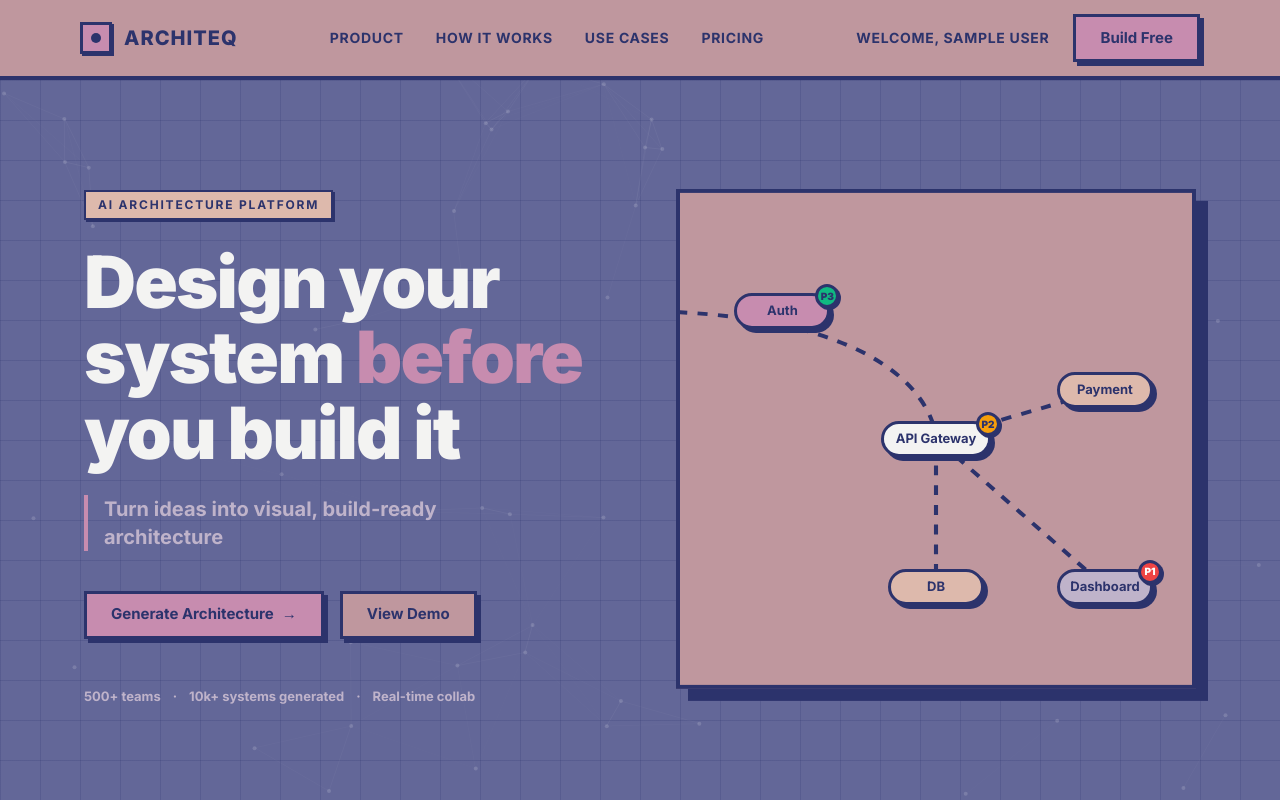
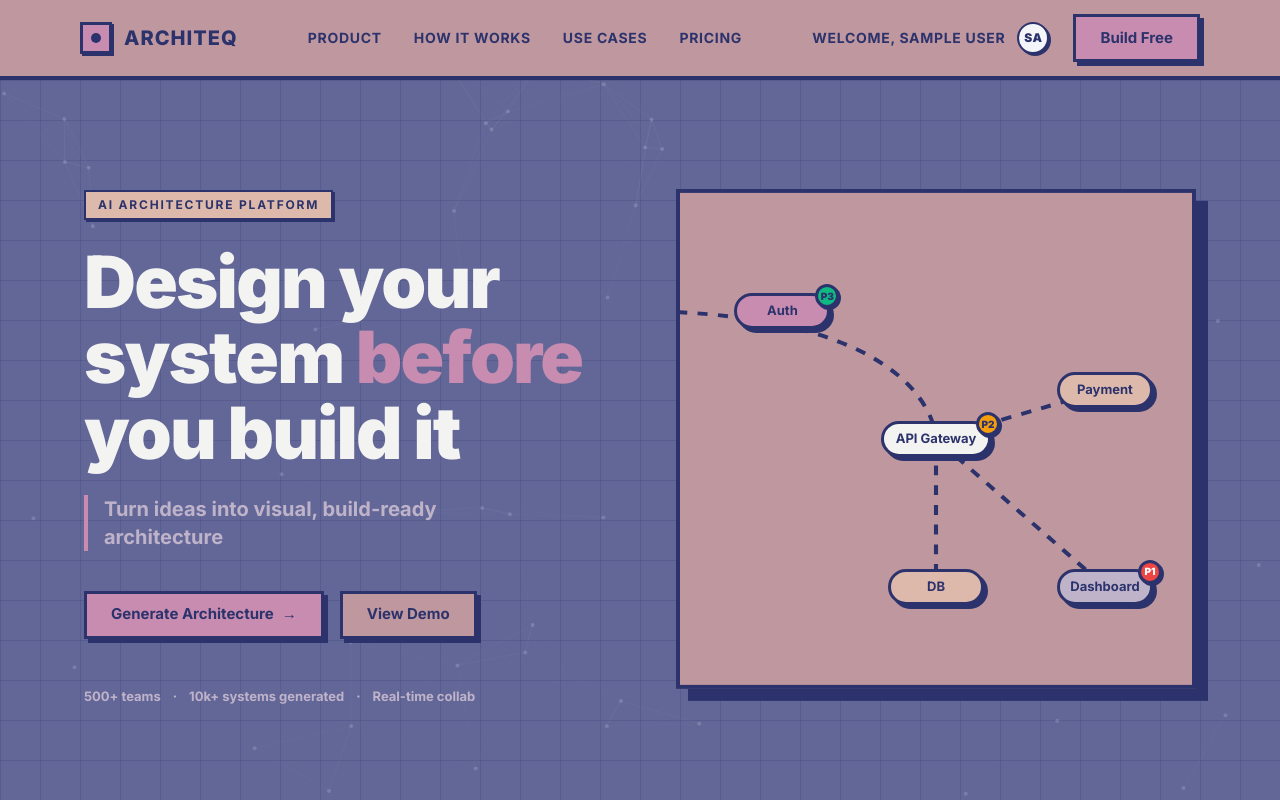
Before and after one commit to reejouu/architeqv1, a Next.js app in the folder frontend/: page / in a window 1280 px wide. Shown: the top 800 px of the page. Built offline with nearby package versions, Linux system fonts and the light colour scheme; no server answers; sample sign-in values are in the browser's storage.

Commit message:
small change in profile

```diff
--- a/frontend/src/components/landing/Navbar.tsx
+++ b/frontend/src/components/landing/Navbar.tsx
@@ -41,9 +41,11 @@ export default function Navbar() {
                             className="flex items-center gap-3 font-bold text-[#2c336c] hover:text-accentPurple transition-colors uppercase text-sm tracking-wider focus:outline-none"
                         >
                             <span>Welcome, {session.user?.name}</span>
-                            {/* {session.user?.image && (
-                                <img src={session.user.image} alt="Avatar" className="w-8 h-8 rounded-full border-[2px] border-[#2c336c]" />
-                            )} */}
+                            {session.user?.name && (
+                                <div className="w-8 h-8 rounded-full bg-[#f4f5f9] border-[2px] border-[#2c336c] flex items-center justify-center text-[#2c336c] font-black text-xs uppercase shadow-[2px_2px_0px_#2c336c]">
+                                    {session.user.name.substring(0, 2)}
+                                </div>
+                            )}
                         </button>
 
                         {isDropdownOpen && (
```
